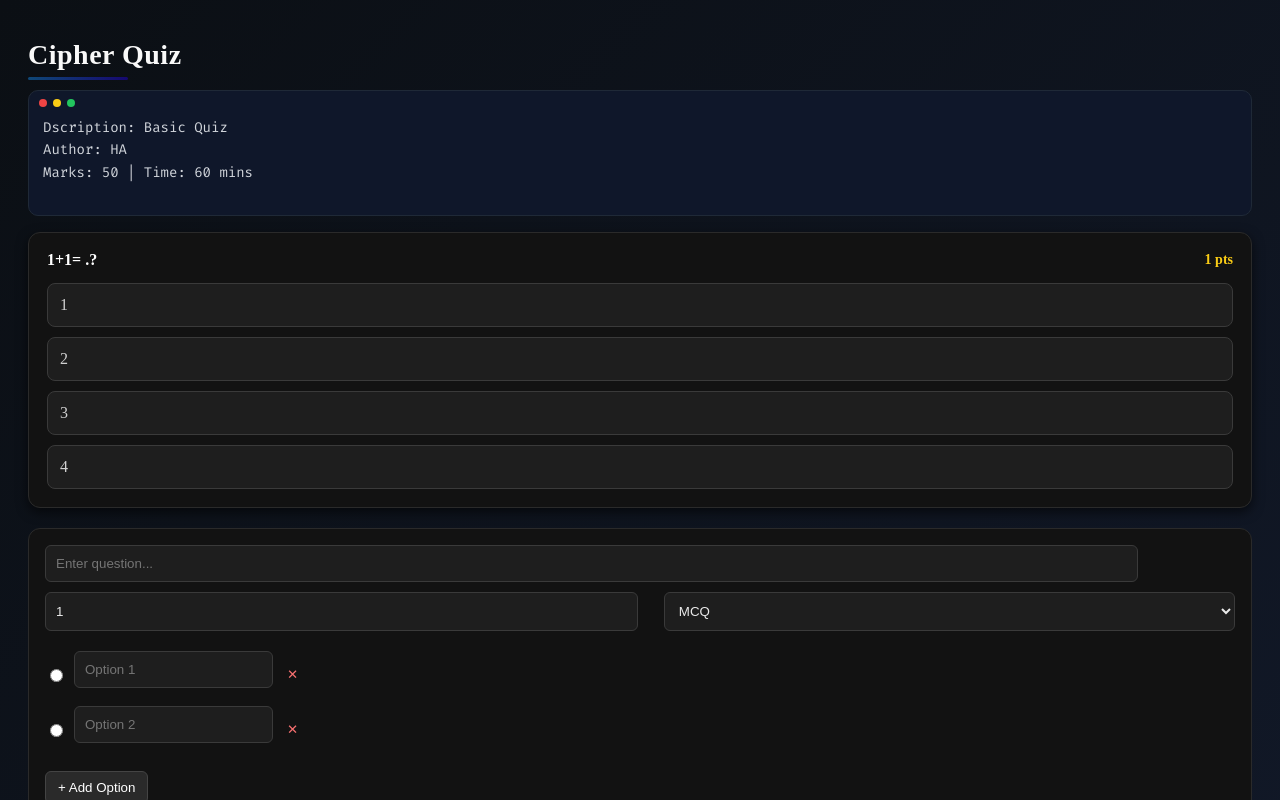
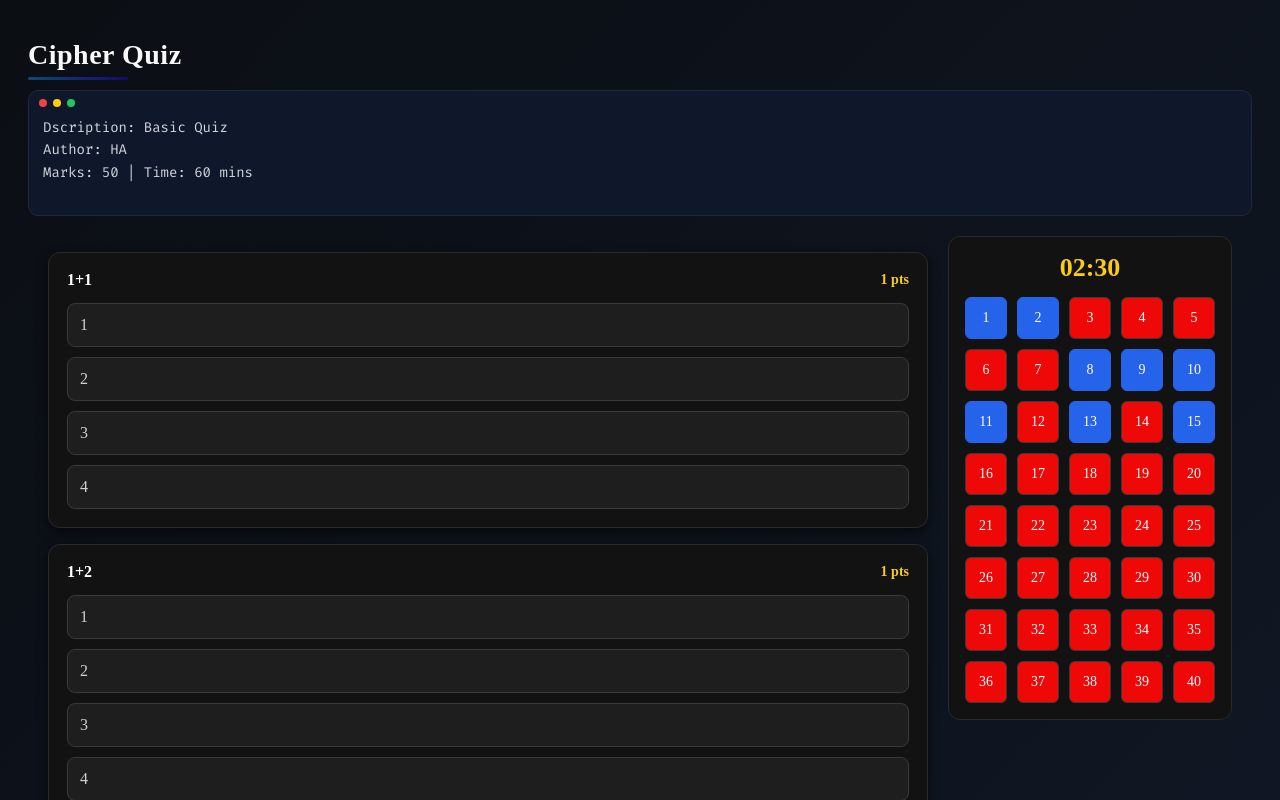
Before and after one commit to AnikBaul-tech/CipherNauts-Quiz, a React (Vite) app in the folder cipher-quiz/: page / in a window 1280 px wide. Shown: the top 800 px of the page. Built offline with nearby package versions, Linux system fonts and the light colour scheme.

Commit message:
feature-user-navigator

```diff
--- a/cipher-quiz/src/App.css
+++ b/cipher-quiz/src/App.css
@@ -17,3 +17,15 @@
   background: linear-gradient(90deg, #0f4877, #160870);
   border-radius: 2px;
 }
+
+.qs-form-container{
+  height : 60%;
+  width : 80%;
+  scroll-behavior: smooth;
+}
+
+.main-container{
+  display: flex;
+  gap: 20px;
+  padding: 20px;
+}
--- a/cipher-quiz/src/App.jsx
+++ b/cipher-quiz/src/App.jsx
@@ -3,6 +3,7 @@ import QuestionCard from "./components/User/QuestionCard";
 import Subheading from "./components/User/Subheading";
 import "./App.css";
 import QuestionForm from "./components/Creator/QuestionForm";
+import Reflector from "./components/User/Reflector";
 
 const App = () => {
   const [questions, setQuestions] = useState([]);
@@ -10,17 +11,51 @@ const App = () => {
   const handleSave = (q) => {
     setQuestions([...questions, q]);
   };
+  const questionSet = [
+    {
+      id: 1,
+      question: "1+1",
+      type: "mcq",
+      options: [1, 2, 3, 4],
+    },
+    {
+      id: 2,
+      question: "1+2",
+      type: "mcq",
+      options: [1, 2, 3, 4],
+    },
+    {
+      id: 2,
+      question: "1+2",
+      type: "text",
+    },
+  ];
   return (
     <>
       <h1 className="main-heading">Cipher Quiz</h1>
       <Subheading desc="Basic Quiz" author="HA" tmarks="50" ttime="60 mins" />
-      <QuestionCard
-        question="1+1= .?"
-        options={["1", "2", "3", "4"]}
-        onSelect={(ans) => console.log("Selected:", ans)}
-        type="mcq"
-      />
-      <QuestionForm onSave={handleSave} />
+
+      <div className="main-container">
+        <div className="qs-form-container">
+          {questionSet.map((qs) => (
+            <QuestionCard
+              key={qs.id}
+              type={qs.type}
+              question={qs.question}
+              options={qs.options}
+              onSelect={(ans) => console.log("Selected:", ans)}
+            />
+          ))}
+          <QuestionForm onSave={handleSave} />
+        </div>
+        <div className="side-show">
+          <Reflector
+            totalQs={40}
+            attempted={[true,true,false,false,false,false,false,true,true,true,true,false,true,false,true]}
+            timeLeft={150}
+          />
+        </div>
+      </div>
     </>
   );
 };
--- /dev/null
+++ b/cipher-quiz/src/StyleSheet/Reflector.css
@@ -0,0 +1,56 @@
+.reflector {
+  background: #121212;
+  border: 1px solid #2a2a2a;
+  border-radius: 12px;
+  padding: 16px;
+  color: #fff;
+  width: 250px;
+}
+
+/* timer */
+.time {
+  font-size: 26px;
+  font-weight: 800;
+  margin-bottom: 14px;
+  color: #facc15; /* yellow */
+  text-align: center;
+}
+
+/* grid */
+.options {
+  display: grid;
+  grid-template-columns: repeat(5, 1fr);
+  gap: 10px;
+}
+
+/* question box */
+.q-box {
+  height: 40px;
+  border-radius: 6px;
+  display: flex;
+  align-items: center;
+  justify-content: center;
+  font-size: 14px;
+  cursor: pointer;
+  border: 1px solid #3a3a3a;
+  transition: 0.2s ease;
+}
+
+/* attempted */
+.q-box.attempted {
+  background: #2563eb; /* blue */
+  border-color: #2563eb;
+  color: #fff;
+}
+
+/* not attempted */
+.q-box.not-attempted {
+  background: #ee0808;
+  color: #ffffff;
+}
+
+/* hover */
+.q-box:hover {
+  transform: scale(1.05);
+  border-color: #4a4a4a;
+}
--- /dev/null
+++ b/cipher-quiz/src/components/User/Reflector.jsx
@@ -0,0 +1,35 @@
+import React from "react";
+import "../../StyleSheet/Reflector.css";
+
+const Reflector = ({ totalQs, attempted = [], timeLeft }) => {
+  const formatTime = (seconds) => {
+    const m = String(Math.floor(seconds / 60)).padStart(2, "0");
+    const s = String(seconds % 60).padStart(2, "0");
+    return `${m}:${s}`;
+  };
+
+  return (
+    <div className="reflector">
+
+      <div className="time">
+        {formatTime(timeLeft)}
+      </div>
+
+      <div className="options">
+        {Array.from({ length: totalQs }).map((_, i) => (
+          <div
+            key={i}
+            className={`q-box ${
+              attempted[i] ? "attempted" : "not-attempted"
+            }`}
+          >
+            {i + 1}
+          </div>
+        ))}
+      </div>
+
+    </div>
+  );
+};
+
+export default Reflector;
```
